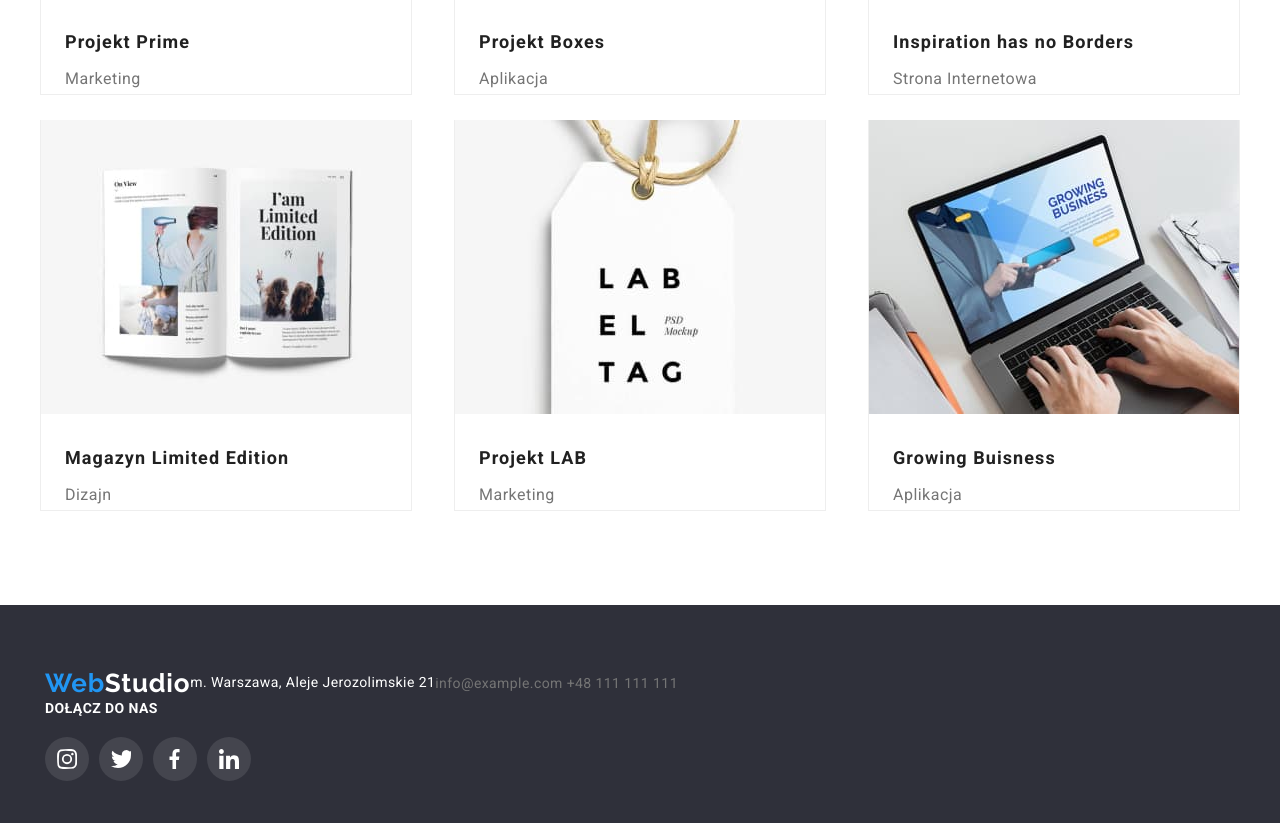
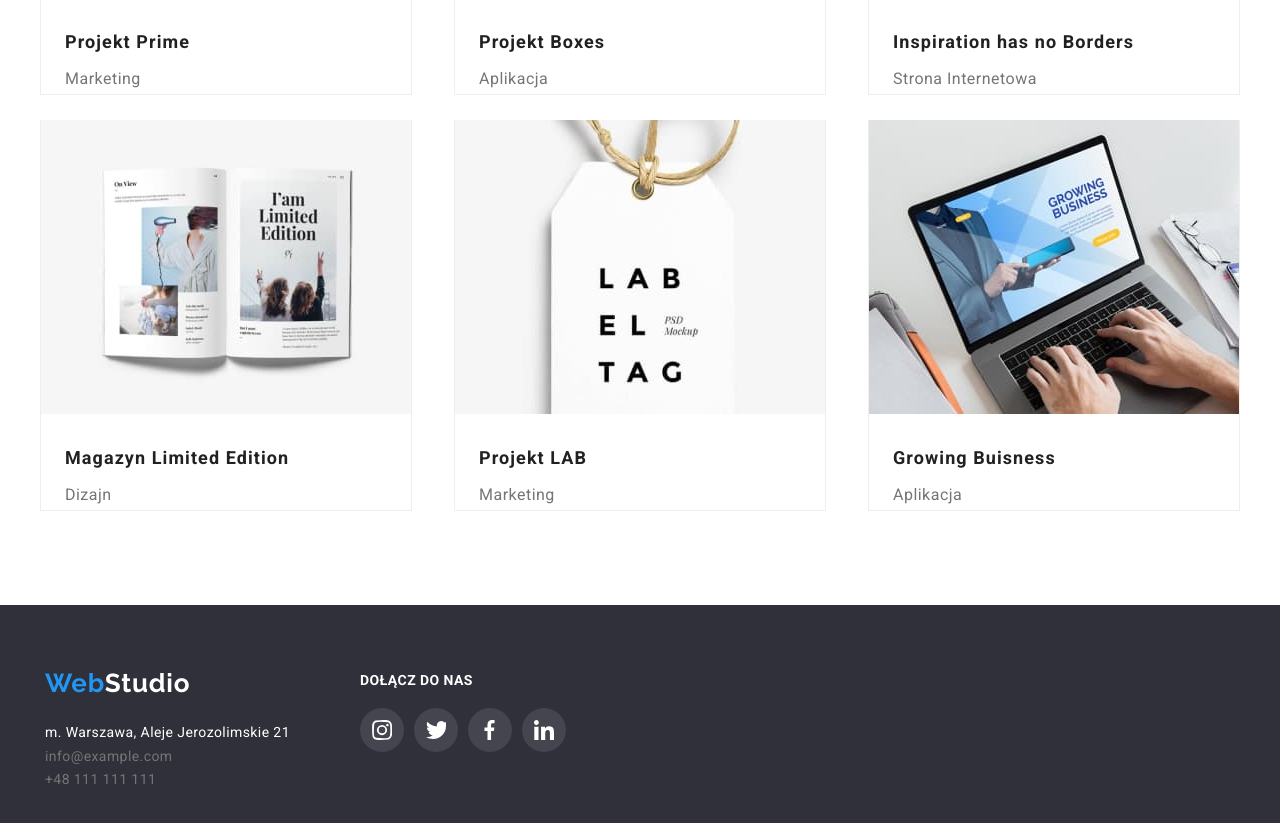
Before and after one commit to karolina-morawska/goit-markup-hw-04, a plain HTML site: page portfolio.html in a window 1280 px wide. Shown: the part 1163-1986 px from the top of the page. Drawn offline with Linux system fonts and the light colour scheme.

Commit message:
fixed footer!

```diff
--- a/css/styles.css
+++ b/css/styles.css
@@ -569,6 +569,7 @@ body {
   display: inline-flex;
   flex-direction: column;
   justify-content: start;
+  margin-left: 70px;
 }
 
 .h3footer {
--- a/portfolio.html
+++ b/portfolio.html
@@ -197,21 +197,27 @@
     </main>
     <footer class="footer">
       <div class="container">
+        <div>
         <a class="logofooter" href="./index.html"
           ><span class="logoweb">Web</span
           ><span class="logostudio2">Studio</span></a
         >
+        <ul class="addressfooter">
+          <li>
         <address>
           <span class="address">m. Warszawa, Aleje Jerozolimskie 21</span>
-        </address>
-        <address>
+        </address></li>
+        <li><address>
           <a class="contacts2" href="mailto:info@example.com"
             >info@example.com</a
-          >
-          <a class="contacts2" href="tel:+48111111111">+48 111 111 111</a>
+          ></address>
+        </li>
+          <li><address><a class="contacts2" href="tel:+48111111111">+48 111 111 111</a>
         </address>
-      </div>
-      <div class="footerjoinus">
+      </li>
+      </ul>
+        </div>
+        <div class="footerjoinus">
         <h3 class="h3footer">Dołącz do nas</h3>
         <ul class="footersocials">
           <li>
@@ -243,7 +249,7 @@
             </a>
           </li>
         </ul>
-      </div>
+        </div>
     </footer>
   </body>
 </html>
```
Also changed, not shown: index.html (+11 -3 lines).
